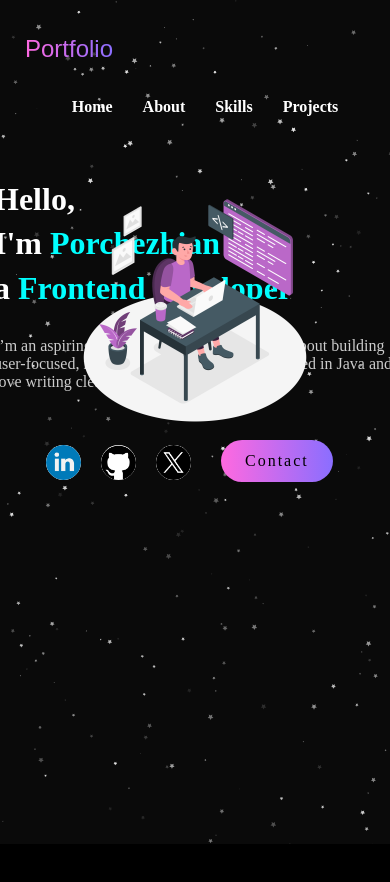
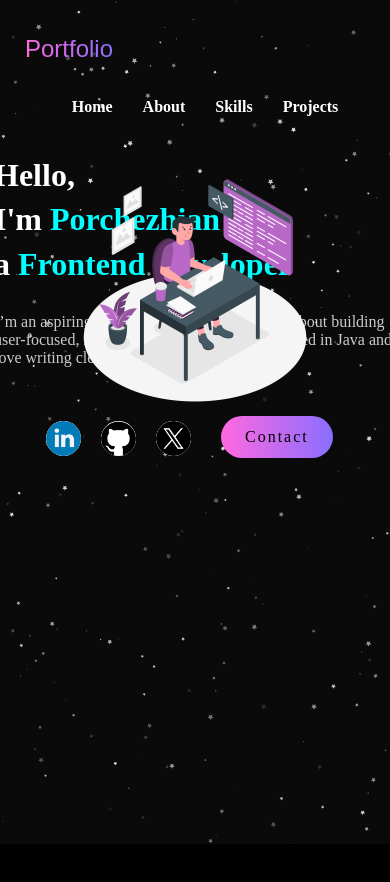
Before and after one commit to chezhianch/Animated-React-Portfolio, a React (Vite) app: page / in a window 390 px wide. Shown: the top 882 px of the page. Built offline with nearby package versions, Linux system fonts and the light colour scheme.

Commit message:
Update App.css

```diff
--- a/src/App.css
+++ b/src/App.css
@@ -453,7 +453,7 @@ gap: 30px;
     flex-direction: column;
     padding: 1rem;
 
-
+  top: 30px;
 
   }
 
@@ -462,7 +462,7 @@ gap: 30px;
     text-align: left;
     position: absolute;
     left: 10px;
-      top: 20px;
+
     }
     .social-links {
       display: flex;
```
